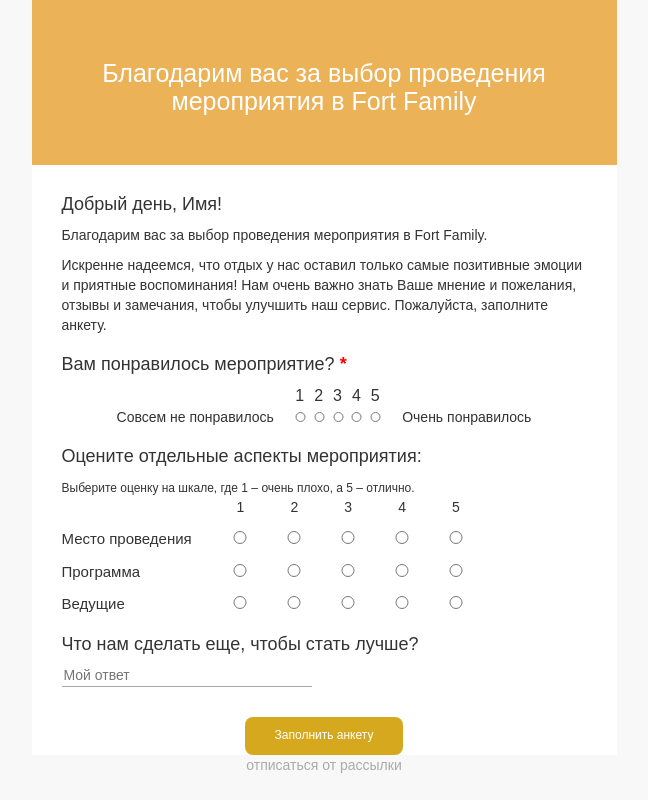
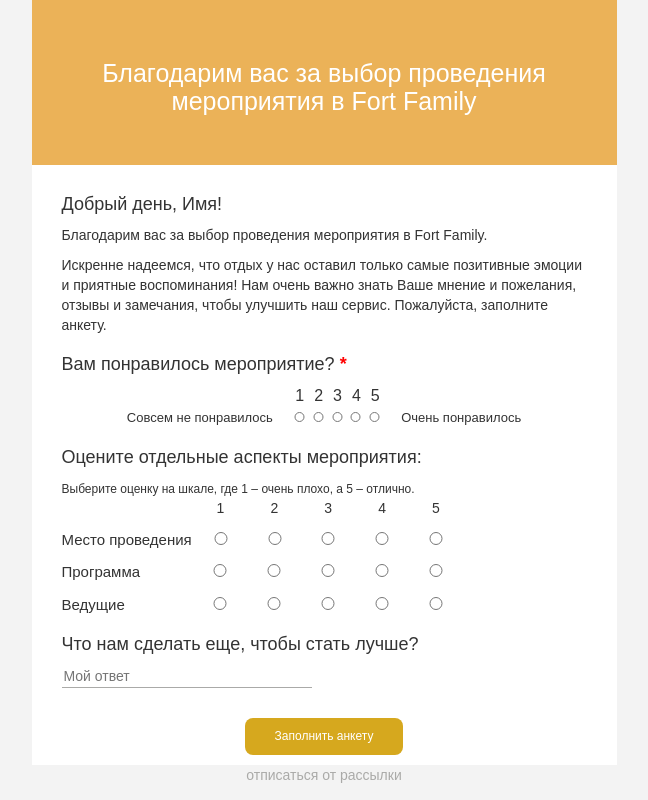
Before and after one commit to ShmidtUsr/ShmidtUsr.github.io, a plain HTML site: page form-poll/index.html in a window 1280 px wide. Shown: the whole page, without its empty margins (316-964 px from the left). Drawn offline with nearby package versions, Linux system fonts and the light colour scheme.

Commit message:
Add files via upload

```diff
--- a/form-poll/less/style.less
+++ b/form-poll/less/style.less
@@ -2,7 +2,7 @@
 
 
 /* Colors */
-@bg-color: #f8f8f8;
+@bg-color: darken(#f8f8f8, 2%);
 @header-bg: #ebb258;
 @light: #ffffff;
 @btn-color: #d6a81e;
@@ -110,7 +110,7 @@
 			p {
 				display: inline-block;
 				padding: 0 1.5rem 0 1.5rem;
-				font-size: 1.4rem;
+				font-size: 1.3rem;
 
 
 			}
@@ -135,7 +135,7 @@
 		&-radio {
 			display: inline-block;
 			&-number {
-				padding-left: 17.5rem;
+				padding-left: 15.5rem;
 				min-width: 10rem;
 				p {
 					display: inline-block;
@@ -149,7 +149,7 @@
 			&-span {
 				font-size: 1.5rem;
 				display: inline-block;
-				min-width: 15rem;
+				min-width: 13rem;
 				display: inline-block;
 			}
 			&-aspects {
@@ -172,6 +172,7 @@
 .submit-popup {
 	text-align: center;
 	padding-top: 3rem;
+	padding-bottom: 1rem;
 }
 .submit-button {
 	display: inline-block;
```
Also changed, not shown: form-poll/css/style.css.
